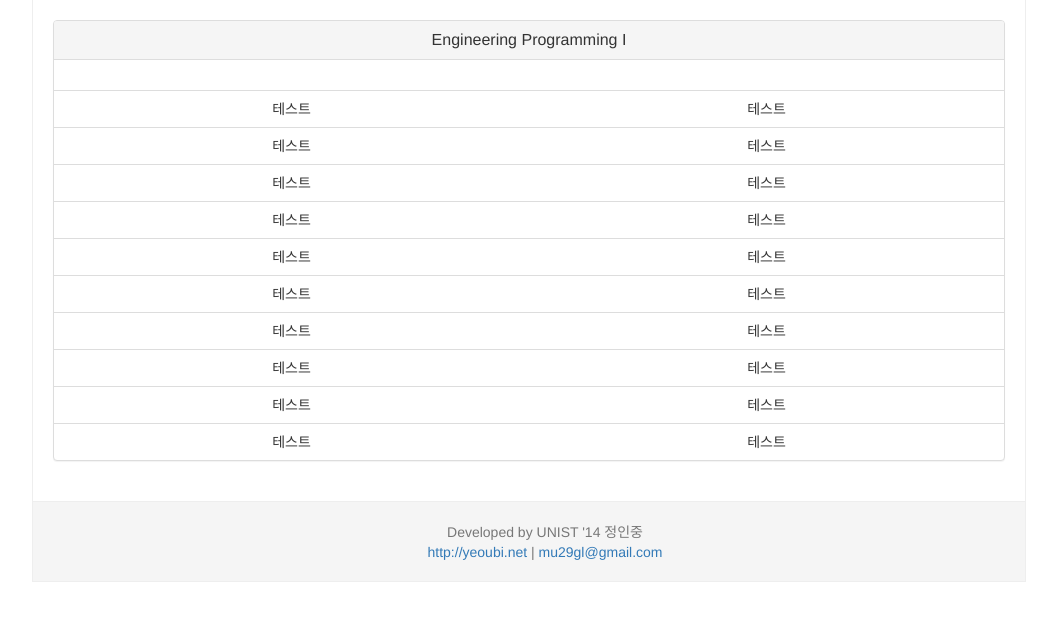
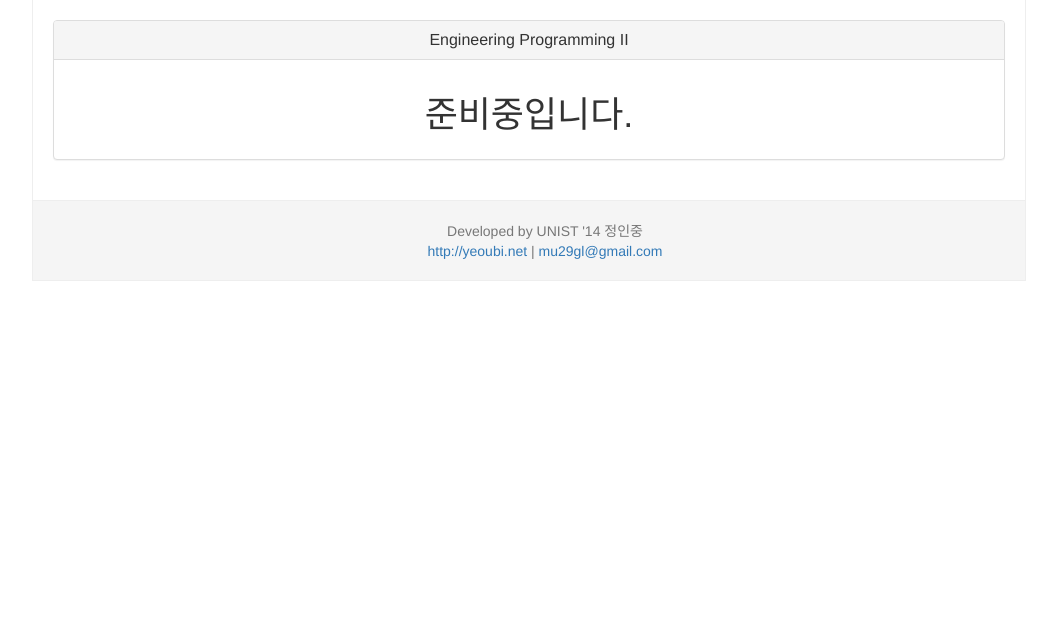
Before and after one commit to mu29/unistudy, a Flask app: page /lecture/1 in a window 1280 px wide. Shown: the part 52-673 px from the top of the page, without its empty margins (111-1168 px from the left). Run offline with Flask 2, Linux system fonts and the light colour scheme; the visitor is signed in with stand-in values (Sample User, id 1); data comes from the database, SQL or seed files in the repository; some libraries are stand-ins or nearby versions.

Commit message:
Load lecture list from database

```diff
--- a/database/lecture_db.py
+++ b/database/lecture_db.py
@@ -1,30 +1,46 @@
 # -*- coding: utf-8 -*-
 
 import MySQLdb
+import markdown
+from flask import Markup
 from database.db import *
 from server import app
+
 
 class LectureDB:
 
     def __init__(self):
         self.connection = db.get_mysql().connect()
         self.connection.autocommit(True)
-        self.subjects = self.get_subjects()
+        self.subject_list = self.get_subjects()
 
     def get_subjects(self):
         cursor = self.connection.cursor(MySQLdb.cursors.DictCursor)
         cursor.execute("SELECT * FROM `subjects`;")
-        list = cursor.fetchall()
+        subject_list = cursor.fetchall()
         cursor.close()
 
-        return list
+        for subject in subject_list:
+            subject['message'] = Markup(markdown.markdown(subject['message']))
+
+        return subject_list
+
+    def get_lectures(self, subject_id):
+        cursor = self.connection.cursor(MySQLdb.cursors.DictCursor)
+        cursor.execute("SELECT * FROM `lectures` WHERE `subject_id` = " + str(subject_id) + ";")
+        lecture_list = cursor.fetchall()
+        cursor.close()
+
+        return lecture_list
 
 
 lecture_db = LectureDB()
 
+
 @app.template_global()
 def subjects():
-    return lecture_db.subjects
+    return lecture_db.subject_list
+
 
 @app.template_global()
 def get_length(item):
--- a/lecture.py
+++ b/lecture.py
@@ -2,8 +2,17 @@
 
 from flask import *
 from server import app
+from database.lecture_db import lecture_db
 
-@app.route('/lecture/<subject>')
-def lecture(subject):
-    #content = Markup(markdown.markdown(content))
-    return render_template('lecture.html', subject=subject)
+
+@app.route('/lecture/<no>')
+def lecture(no):
+    # content = Markup(markdown.markdown(content))
+
+    if 'email' not in session:
+        return redirect(url_for('login'))
+
+    no = int(no)
+    subject_id = lecture_db.subject_list[no]['id']
+    return render_template('lecture.html', subject_info=lecture_db.subject_list[no],
+                           lecture_info=lecture_db.get_lectures(subject_id))
--- a/templates/layout.html
+++ b/templates/layout.html
@@ -45,24 +45,8 @@
                                     {% if i == 0 or subjects()[i]['group'] != subjects()[i - 1]['group'] %}
                                         <li class="dropdown-header">{{ subjects()[i]['group'] }}</li>
                                     {% endif %}
-                                    <li><a href="{{ url_for('lecture', subject = subjects()[i]['id']) }}">{{ subjects()[i]['name'] }}</a> </li>
+                                    <li><a href="{{ url_for('lecture', no = i) }}">{{ subjects()[i]['name'] }}</a> </li>
                                 {% endfor %}
-                                <!--<li><a href="{{ url_for('lecture', subject = 'ep1') }}">Engineering Programming I</a> </li>
-                                <li><a href="{{ url_for('lecture', subject = 'ep2') }}">Engineering Programming II</a> </li>
-                                <li><a href="{{ url_for('lecture', subject = 'bp') }}">Business Programming</a> </li>
-                                <li role="separator" class="divider"></li>
-                                <li class="dropdown-header">수학</li>
-                                <li><a href="{{ url_for('lecture', subject = 'c1') }}">Calculus I</a> </li>
-                                <li><a href="{{ url_for('lecture', subject = 'c2') }}">Calculus II</a> </li>
-                                <li><a href="{{ url_for('lecture', subject = 'ala') }}">Applied Linear Algebra</a> </li>
-                                <li><a href="#">Differential Equation</a> </li>
-                                <li role="separator" class="divider"></li>
-                                <li class="dropdown-header">과학</li>
-                                <li><a href="{{ url_for('lecture', subject = 'gb') }}">General Biology</a> </li>
-                                <li><a href="{{ url_for('lecture', subject = 'gp1') }}">General Physics I</a> </li>
-                                <li><a href="{{ url_for('lecture', subject = 'gp2') }}">General Physics II</a> </li>
-                                <li><a href="{{ url_for('lecture', subject = 'gc1') }}">General Chemistry I</a> </li>
-                                <li><a href="{{ url_for('lecture', subject = 'gc2') }}">General Chemistry II</a> </li>-->
                             </ul>
                         </li>
                     {% endblock %}
--- a/templates/lecture.html
+++ b/templates/lecture.html
@@ -8,51 +8,29 @@
 {% block body %}
 <div class="panel panel-default">
     <div class="panel-heading">
-        <h3 class="panel-title">Engineering Programming I</h3>
+        <h3 class="panel-title">{{ subject_info['name'] }}</h3>
     </div>
     <div class="panel-body">
+        {% if get_length(lecture_info) == 0 %}
+            <h1 style="text-align: center">준비중입니다.</h1>
+        {% endif %}
+        {{ subject_info['message'] }}
     </div>
     <table class="table table-hover">
+        {% if get_length(lecture_info) != 0 %}
         <tr>
-            <td>테스트</td>
-            <td>테스트</td>
+            <th>#</th>
+            <th>제목</th>
+            <th>링크</th>
         </tr>
-        <tr>
-            <td>테스트</td>
-            <td>테스트</td>
-        </tr>
-        <tr>
-            <td>테스트</td>
-            <td>테스트</td>
-        </tr>
-        <tr>
-            <td>테스트</td>
-            <td>테스트</td>
-        </tr>
-        <tr>
-            <td>테스트</td>
-            <td>테스트</td>
-        </tr>
-        <tr>
-            <td>테스트</td>
-            <td>테스트</td>
-        </tr>
-        <tr>
-            <td>테스트</td>
-            <td>테스트</td>
-        </tr>
-        <tr>
-            <td>테스트</td>
-            <td>테스트</td>
-        </tr>
-        <tr>
-            <td>테스트</td>
-            <td>테스트</td>
-        </tr>
-        <tr>
-            <td>테스트</td>
-            <td>테스트</td>
-        </tr>
+            {% for i in range(get_length(lecture_info)) %}
+                <tr>
+                    <td>{{ i + 1 }}</td>
+                    <td>{{ lecture_info[i]['name'] }}</td>
+                    <td><a href="{{ lecture_info[i]['link'] }}" class="btn btn-primary btn-xs">보러가기</a></td>
+                </tr>
+            {% endfor %}
+        {% endif %}
     </table>
 </div>
 {% endblock %}
```
Also changed, not shown: 2 other files.
